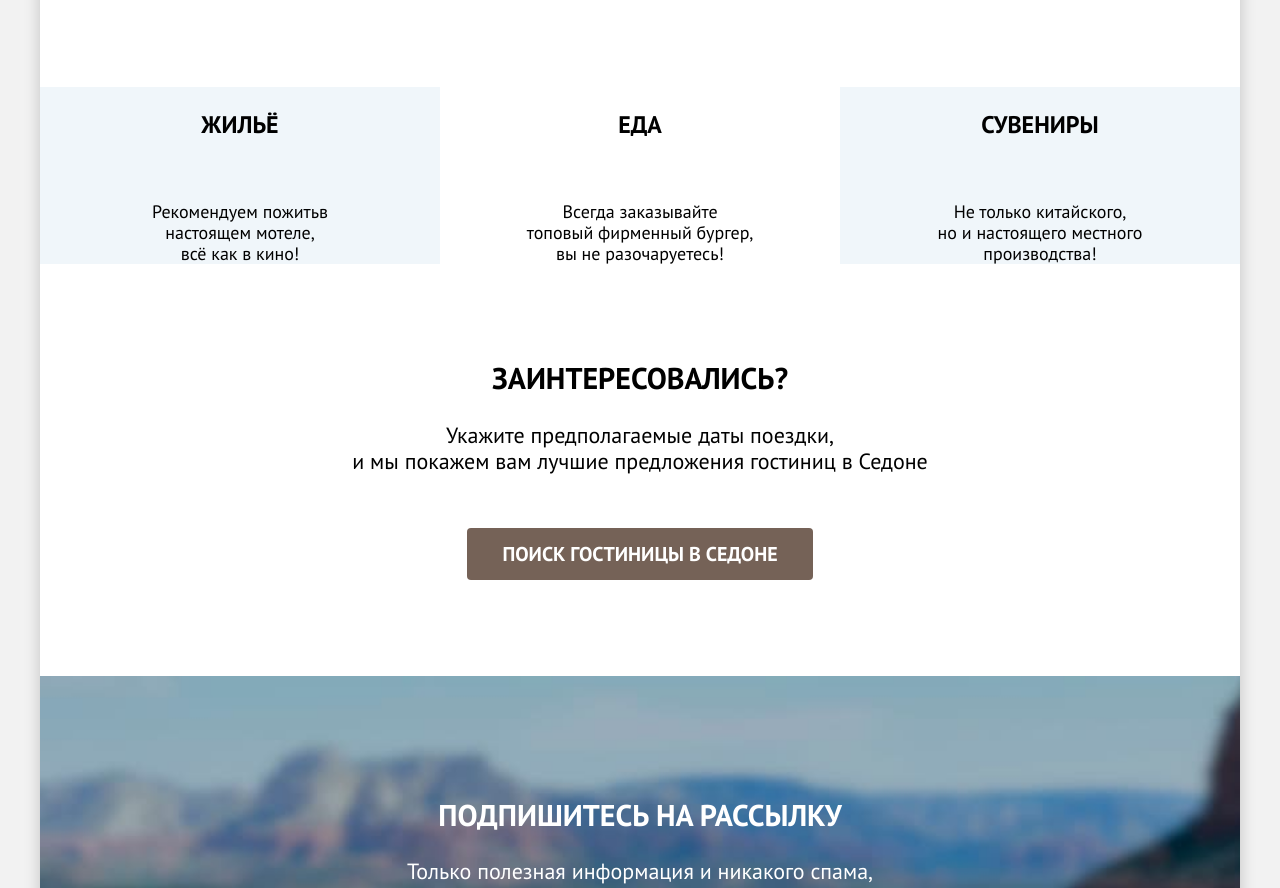
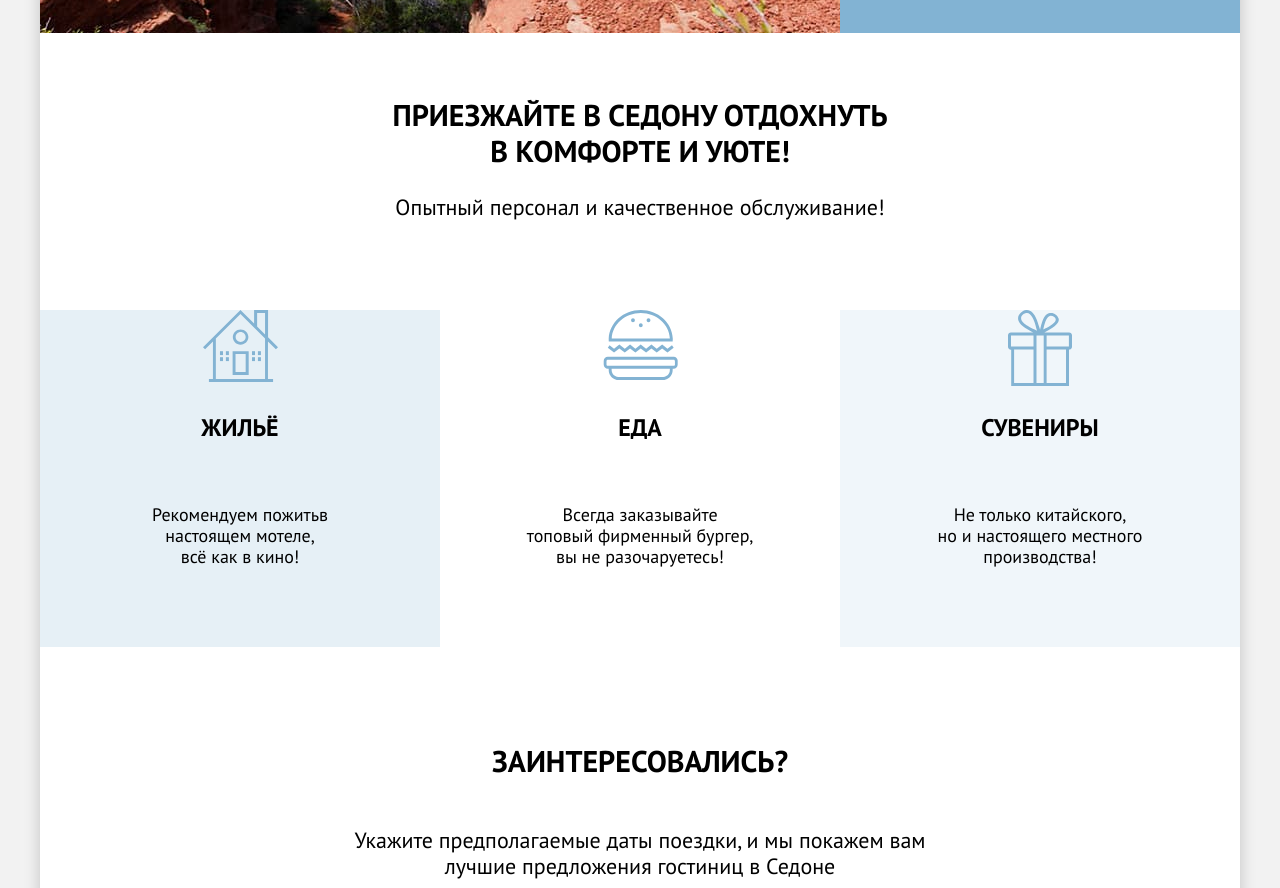
Before and after one commit to htmlacademy-htmlcss/2369733-sedona-38, a plain HTML site: page index.html in a window 1280 px wide. Shown: the part 1912-2800 px from the top of the page. Drawn offline with Linux system fonts and the light colour scheme.

Commit message:
исправил  advantages

```diff
--- a/index.html
+++ b/index.html
@@ -60,16 +60,18 @@
 
       <section class="advantages" data-test="advantages">
         <ol class="advantages-list">
-            <li class="advantages-item">
+          <li class="advantages-items">
             <h2 class="visually-hidden">Преимущества Седоны.</h2>
             <p class="hero-title">Седона — небольшой городок в Аризоне,<br>
               заслуживающий большего!</p>
             <p class="hero-text">Рассмотрим причины, по которым Седона круче, чем Гранд-Каньон!</p>
             <ul class="sedona-benefits">
-                <li class="advantages-item primacy-active">
+              <li class="primacy-active">
 
+                <div class="advantages-item">
                   <h3 class="advantages-title primacy-title">Настоящий городок</h3>
                   <p class="advantages-text">Седона — не аттракцион для туристов, там течёт своя жизнь</p>
+                </div>
 
                 <img class="advantages-img" src="image/photo-1.jpg" width="800" height="385" alt="Фото кафе седоны">
               </li>
@@ -91,10 +93,12 @@
                 <p class="advantages-text">Большинство едет в Гранд Каньон и толпится там</p>
 
               </li>
-                <li class="advantages-item  wrrapper-reverse primacy-active">
+              <li class="wrrapper-reverse primacy-active">
 
+                <div class="advantages-item">
                   <h3 class="advantages-title primacy-title">Там есть <br> мост дьявола</h3>
                   <p class="advantages-text">Да, по нему можно пройти! Если вы осмелитесь, разумеется</p>
+                </div>
 
                 <img class="advantages-img" src="image/photo-2.jpg" width="800" height="385" alt="Фото мост дьявола">
               </li>
@@ -107,21 +111,21 @@
             <h2 class="hero-title">Приезжайте в Седону отдохнуть <br> в комфорте и уюте!</h2>
             <p class="hero-text">Опытный персонал и качественное обслуживание!</p>
             <ul class="primacy-list sedona-benefits">
-                <li class="primacy-item advantages-item">
+              <li class="primacy-item housing advantages-item">
 
                 <h3 class="advantages-title">Жильё</h3>
                 <p class="advantages-text">Рекомендуем пожитьв настоящем мотеле, <br>
                   всё как в кино!</p>
 
               </li>
-                <li class="primacy-item advantages-item">
+              <li class="primacy-item food advantages-item">
 
                 <h3 class="advantages-title">Еда</h3>
                 <p class="advantages-text">Всегда заказывайте <br>
                   топовый фирменный бургер, вы не разочаруетесь!</p>
 
               </li>
-                <li class="primacy-item advantages-item">
+              <li class="primacy-item souvenirs advantages-item">
 
                 <h3 class="advantages-title">Сувениры</h3>
                 <p class="advantages-text">Не только китайского, <br>
@@ -139,7 +143,7 @@
       <section class="search" data-test="search">
         <h2 class="visually-hidden">Поиск гостиницы.</h2>
         <p class="search-title">Заинтересовались?</p>
-          <p class="search-text">Укажите предполагаемые даты поездки, <br>
+        <p class="search-text">Укажите предполагаемые даты поездки,
           и мы покажем вам лучшие предложения гостиниц в
           Седоне</p>
         <button class="button search-button button-color ">Поиск гостиницы В седоне</button>
@@ -169,7 +173,9 @@
           <a class="social-link" href="https://vk.com/htmlacademy">
             <span class="visually-hidden">ВКонтакте.</span>
             <svg xmlns="http://www.w3.org/2000/svg" width="24" height="14" viewBox="0 0 24 14" fill="none">
-                <path fill-rule="evenodd" clip-rule="evenodd" d="M23.45 0.948C23.616 0.402 23.45 0 22.655 0H20.03C19.362 0 19.054 0.347 18.887 0.73C18.887 0.73 17.552 3.926 15.661 6.002C15.049 6.604 14.771 6.795 14.437 6.795C14.27 6.795 14.019 6.604 14.019 6.057V0.948C14.019 0.292 13.835 0 13.279 0H9.151C8.734 0 8.483 0.304 8.483 0.593C8.483 1.214 9.429 1.358 9.526 3.106V6.904C9.526 7.737 9.373 7.888 9.039 7.888C8.149 7.888 5.984 4.677 4.699 1.003C4.45 0.288 4.198 0 3.527 0H0.9C0.15 0 0 0.347 0 0.73C0 1.412 0.89 4.8 4.145 9.281C6.315 12.341 9.37 14 12.153 14C13.822 14 14.028 13.632 14.028 12.997V10.684C14.028 9.947 14.186 9.8 14.715 9.8C15.105 9.8 15.772 9.992 17.33 11.467C19.11 13.216 19.403 14 20.405 14H23.03C23.78 14 24.156 13.632 23.94 12.904C23.702 12.18 22.852 11.129 21.725 9.882C21.113 9.172 20.195 8.407 19.916 8.024C19.527 7.533 19.638 7.314 19.916 6.877C19.916 6.877 23.116 2.451 23.449 0.948H23.45Z" fill="#68A2CA"/>
+              <path fill-rule="evenodd" clip-rule="evenodd"
+                d="M23.45 0.948C23.616 0.402 23.45 0 22.655 0H20.03C19.362 0 19.054 0.347 18.887 0.73C18.887 0.73 17.552 3.926 15.661 6.002C15.049 6.604 14.771 6.795 14.437 6.795C14.27 6.795 14.019 6.604 14.019 6.057V0.948C14.019 0.292 13.835 0 13.279 0H9.151C8.734 0 8.483 0.304 8.483 0.593C8.483 1.214 9.429 1.358 9.526 3.106V6.904C9.526 7.737 9.373 7.888 9.039 7.888C8.149 7.888 5.984 4.677 4.699 1.003C4.45 0.288 4.198 0 3.527 0H0.9C0.15 0 0 0.347 0 0.73C0 1.412 0.89 4.8 4.145 9.281C6.315 12.341 9.37 14 12.153 14C13.822 14 14.028 13.632 14.028 12.997V10.684C14.028 9.947 14.186 9.8 14.715 9.8C15.105 9.8 15.772 9.992 17.33 11.467C19.11 13.216 19.403 14 20.405 14H23.03C23.78 14 24.156 13.632 23.94 12.904C23.702 12.18 22.852 11.129 21.725 9.882C21.113 9.172 20.195 8.407 19.916 8.024C19.527 7.533 19.638 7.314 19.916 6.877C19.916 6.877 23.116 2.451 23.449 0.948H23.45Z"
+                fill="#68A2CA" />
             </svg>
           </a>
         </li>
@@ -177,7 +183,9 @@
           <a class="social-link" href="https://t.me/htmlacademy ">
             <span class="visually-hidden">Телеграм.</span>
             <svg xmlns="http://www.w3.org/2000/svg" width="18" height="16" viewBox="0 0 18 16" fill="none">
-                <path d="M16.785 0.0992597L0.840489 6.24776C-0.247661 6.68481 -0.241365 7.29184 0.640845 7.56253L4.73445 8.83953L14.2058 2.8637C14.6537 2.59121 15.0629 2.7378 14.7265 3.03636L7.05283 9.96185H7.05103L7.05283 9.96275L6.77045 14.1823C7.18413 14.1823 7.36669 13.9925 7.59871 13.7686L9.58705 11.8351L13.7229 14.89C14.4855 15.31 15.0332 15.0941 15.2229 14.1841L17.9379 1.38885C18.2158 0.274623 17.5126 -0.229883 16.785 0.0992597Z" fill="#68A2CA"/>
+              <path
+                d="M16.785 0.0992597L0.840489 6.24776C-0.247661 6.68481 -0.241365 7.29184 0.640845 7.56253L4.73445 8.83953L14.2058 2.8637C14.6537 2.59121 15.0629 2.7378 14.7265 3.03636L7.05283 9.96185H7.05103L7.05283 9.96275L6.77045 14.1823C7.18413 14.1823 7.36669 13.9925 7.59871 13.7686L9.58705 11.8351L13.7229 14.89C14.4855 15.31 15.0332 15.0941 15.2229 14.1841L17.9379 1.38885C18.2158 0.274623 17.5126 -0.229883 16.785 0.0992597Z"
+                fill="#68A2CA" />
             </svg>
           </a>
         </li>
@@ -185,7 +193,9 @@
           <a class="social-link" href="https://www.youtube.com/user/htmlacademyru">
             <span class="visually-hidden">ютуб.</span>
             <svg xmlns="http://www.w3.org/2000/svg" width="22" height="17" viewBox="0 0 22 17" fill="none">
-                <path d="M18.607 0H3.17413C1.31343 0 0 1.59375 0 3.4V13.4937C0 15.4062 1.31343 17 3.17413 17H18.8259C20.4677 17 22 15.4062 22 13.6V3.4C21.7811 1.59375 20.4677 0 18.607 0ZM7.66169 12.5375V4.4625L14.995 8.5L7.66169 12.5375Z" fill="#68A2CA"/>
+              <path
+                d="M18.607 0H3.17413C1.31343 0 0 1.59375 0 3.4V13.4937C0 15.4062 1.31343 17 3.17413 17H18.8259C20.4677 17 22 15.4062 22 13.6V3.4C21.7811 1.59375 20.4677 0 18.607 0ZM7.66169 12.5375V4.4625L14.995 8.5L7.66169 12.5375Z"
+                fill="#68A2CA" />
             </svg>
           </a>
         </li>
--- a/styles/styles.css
+++ b/styles/styles.css
@@ -187,7 +187,7 @@ padding-left: 26px;
   padding-top: 50px;
   padding-bottom: 70px;
   box-sizing: border-box;
-  margin-bottom: 70px;
+  margin-bottom: 69px;
 }
 
 .hero::after{
@@ -206,14 +206,13 @@ margin: 0 auto;
 }
 
 /* advantages */
-.sedona-benefits .advantages-item:nth-child(3){
-  background:  rgba(131, 179, 211, 0.20);
+
+.advantages-items{
+margin-bottom: 64px;
 }
-
-.primacy-list .primacy-item:nth-child(1),
-.primacy-list .primacy-item:nth-child(3){
-  background: rgba(131, 179, 211, 0.12);
-}
+.advantages-items:last-child{
+  margin-bottom: 0;
+  }
 
 .advantages{
   text-align: center;
@@ -231,12 +230,17 @@ margin: 0 auto;
 .primacy-active{
   grid-column: 1 / 4;
   display: flex;
+
 }
 
 .advantages-list{
   list-style: none;
   margin: 0;
   padding: 0;
+}
+
+.advantages-item{
+  padding: 80px 85px;
 }
 
 
@@ -250,7 +254,7 @@ margin: 0 auto;
   text-transform: uppercase;
 
   margin: 0;
- padding-bottom: 25px;
+margin-bottom:  25px;
 
 }
 
@@ -267,18 +271,32 @@ margin: 0 auto;
   font-weight: 700;
   line-height: 28px;
   text-transform: uppercase;
-
-
   margin-bottom: 62px;
-
-
 }
 
 .primacy-title{
   color: #fff;
 }
 
+.housing{
+background-image: url(../image/decor/Icon=home.svg);
+background-color:  rgba(131, 179, 211, 0.20);
+background-repeat: no-repeat;
+background-position: top;
+}
 
+.food{
+background-image: url(../image/decor/Icon=food.svg);
+background-repeat: no-repeat;
+background-position: top;
+}
+
+.souvenirs{
+background-image: url(../image/decor/Icon=souvenir.svg);
+background-color: rgba(131, 179, 211, 0.12);
+background-repeat: no-repeat;
+  background-position: top;
+}
 .advantages-text{
   font-size: 18px;
   line-height: 21px;
@@ -304,7 +322,8 @@ margin: 0 auto;
 /* search */
 .search{
   text-align: center;
-  padding-bottom: 96px;
+  padding: 96px 304px 96px;
+
 }
 .search-title{
   color: #000;
@@ -314,8 +333,8 @@ margin: 0 auto;
   text-transform: uppercase;
 
   margin: 0;
-  margin-top: 96px;
-  margin-bottom: 26px;
+
+ padding-bottom: 26px;
 }
 
 .search-text{
```
Lines whose indentation alone changed are shown as unchanged.
